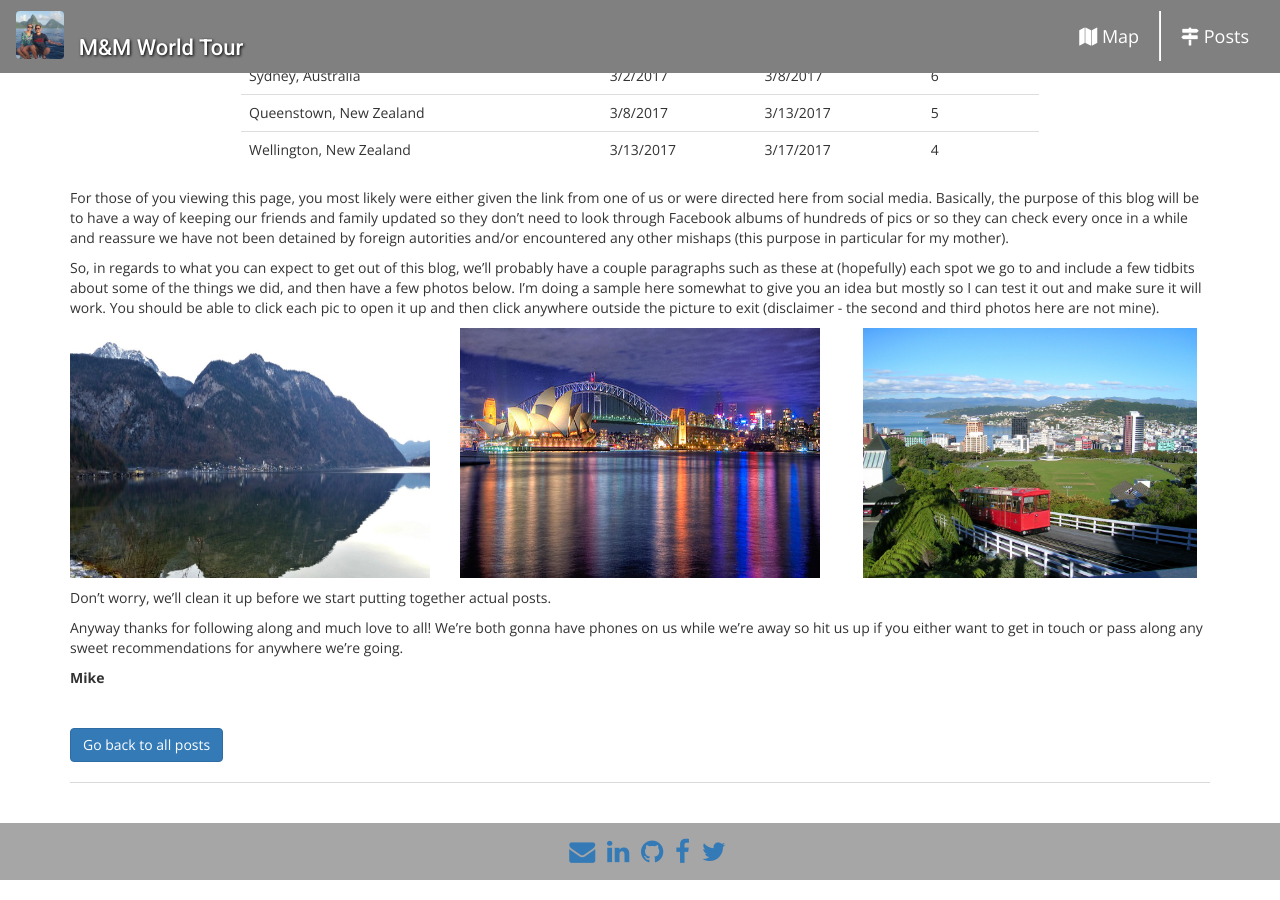
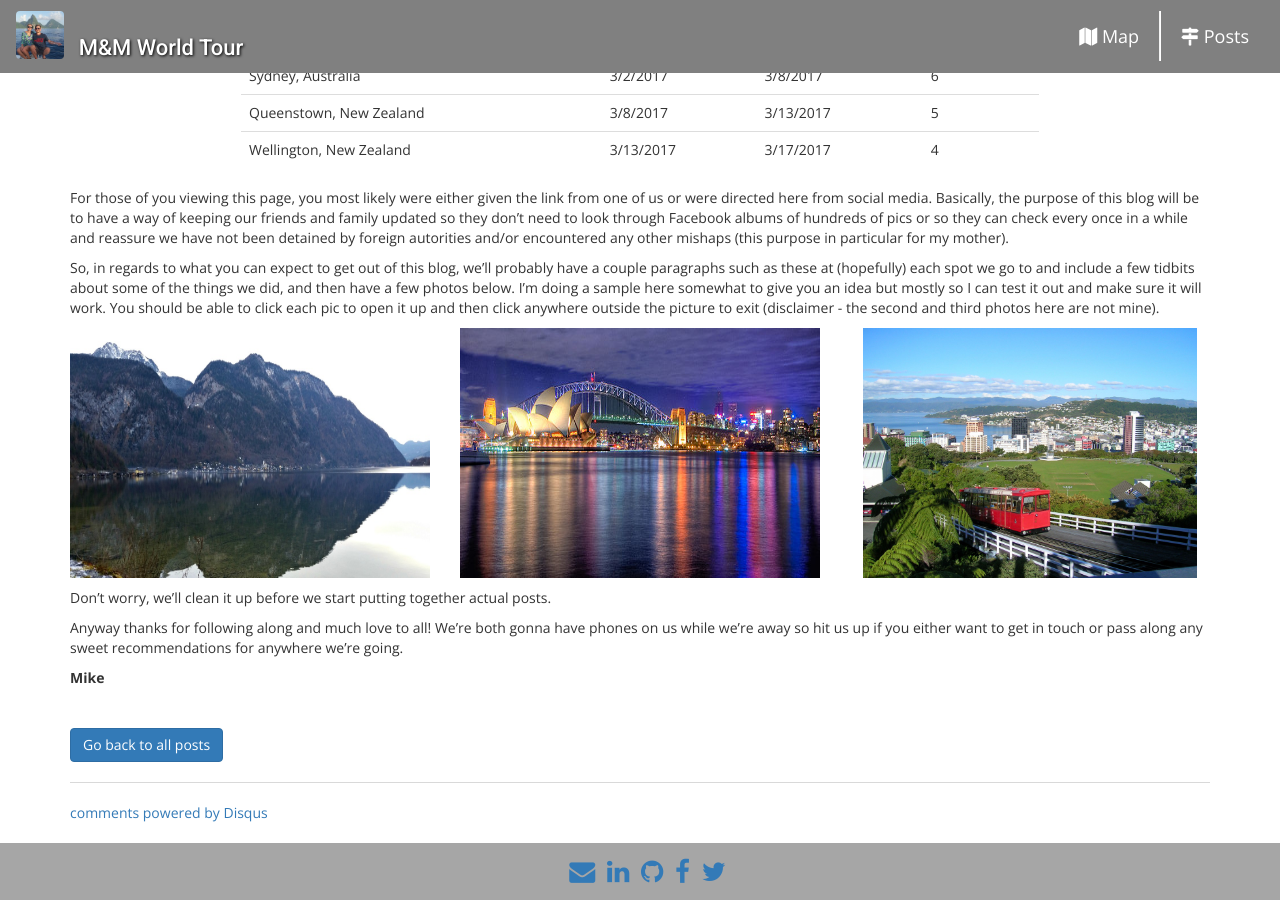
Before and after one commit to michaelrenzi/worldtour, a Jekyll site: the page built from _posts/2016-09-18-first-post.markdown, in a window 1280 px wide and 900 px high, scrolled down 659 px. Built offline with Jekyll 4.4.1, drawn with Linux system fonts in a browser that asks for light colours; nearby versions of some CDN libraries; comment, search, counter and statistics services are not loaded; some of the changed lines change nothing that is shown.

Commit message:
update to new disqus code

```diff
--- a/_includes/disqus.html
+++ b/_includes/disqus.html
@@ -1,18 +1,17 @@
 {% if page.comments %}
 <div id="disqus_thread"></div>
-<script>
-var disqus_config = function () {
-this.page.url = "https://michaelrenzi.github.io/worldtour{{ page.url }}";
-this.page.identifier = "{{ page.id }}";
-};
-(function() { // DON'T EDIT BELOW THIS LINE
-var d = document, s = d.createElement('script');
+    <script type="text/javascript">
+        /* * * CONFIGURATION VARIABLES: EDIT BEFORE PASTING INTO YOUR WEBPAGE * * */
+        var disqus_shortname = 'world-tour-1'; // required: replace example with your forum shortname
+        var disqus_identifier = "{{ page.url }}";
 
-s.src = '//world-tour-1.disqus.com/embed.js'; // <--- use Disqus shortname
-
-s.setAttribute('data-timestamp', +new Date());
-(d.head || d.body).appendChild(s);
-})();
-</script>
-<noscript>Please enable JavaScript to view the <a href="https://disqus.com/?ref_noscript" rel="nofollow">comments powered by Disqus.</a></noscript>
+        /* * * DON'T EDIT BELOW THIS LINE * * */
+        (function() {
+            var dsq = document.createElement('script'); dsq.type = 'text/javascript'; dsq.async = true;
+            dsq.src = '//' + disqus_shortname + '.disqus.com/embed.js';
+            (document.getElementsByTagName('head')[0] || document.getElementsByTagName('body')[0]).appendChild(dsq);
+        })();
+    </script>
+    <noscript>Please enable JavaScript to view the <a href="http://disqus.com/?ref_noscript">comments powered by Disqus.</a></noscript>
+    <a href="http://disqus.com" class="dsq-brlink">comments powered by <span class="logo-disqus">Disqus</span></a>
 {% endif %}
```
